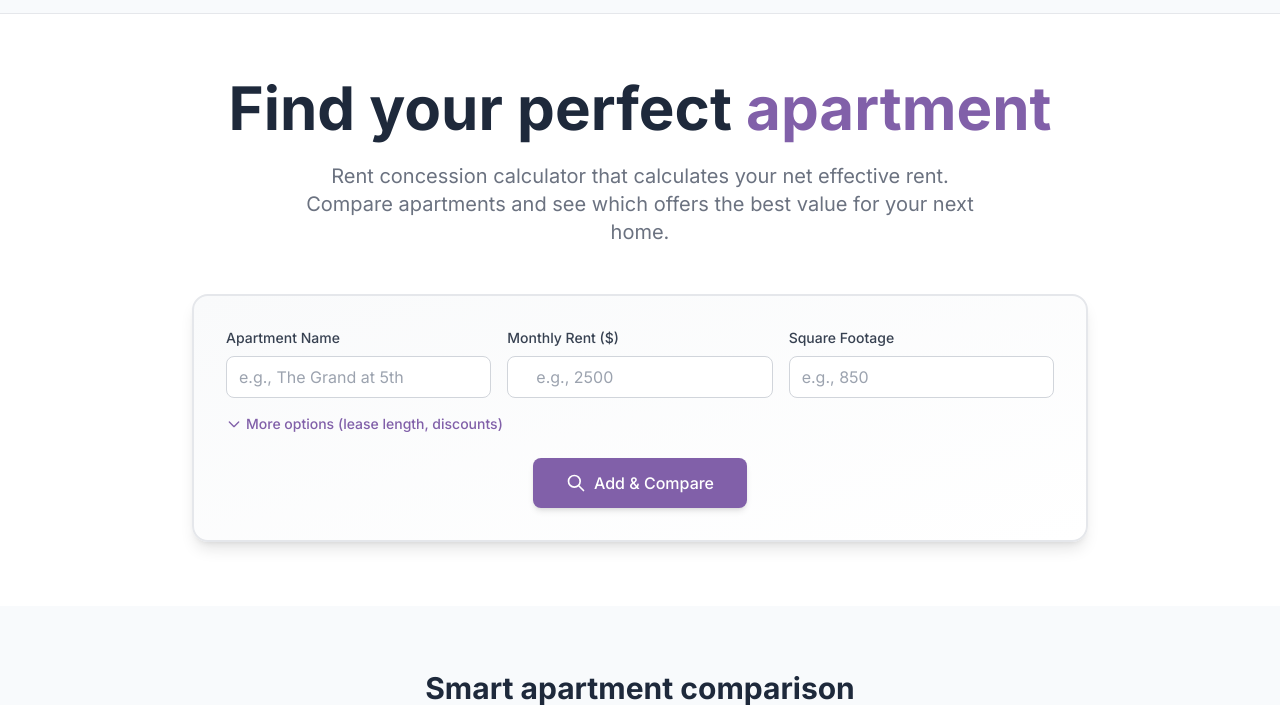
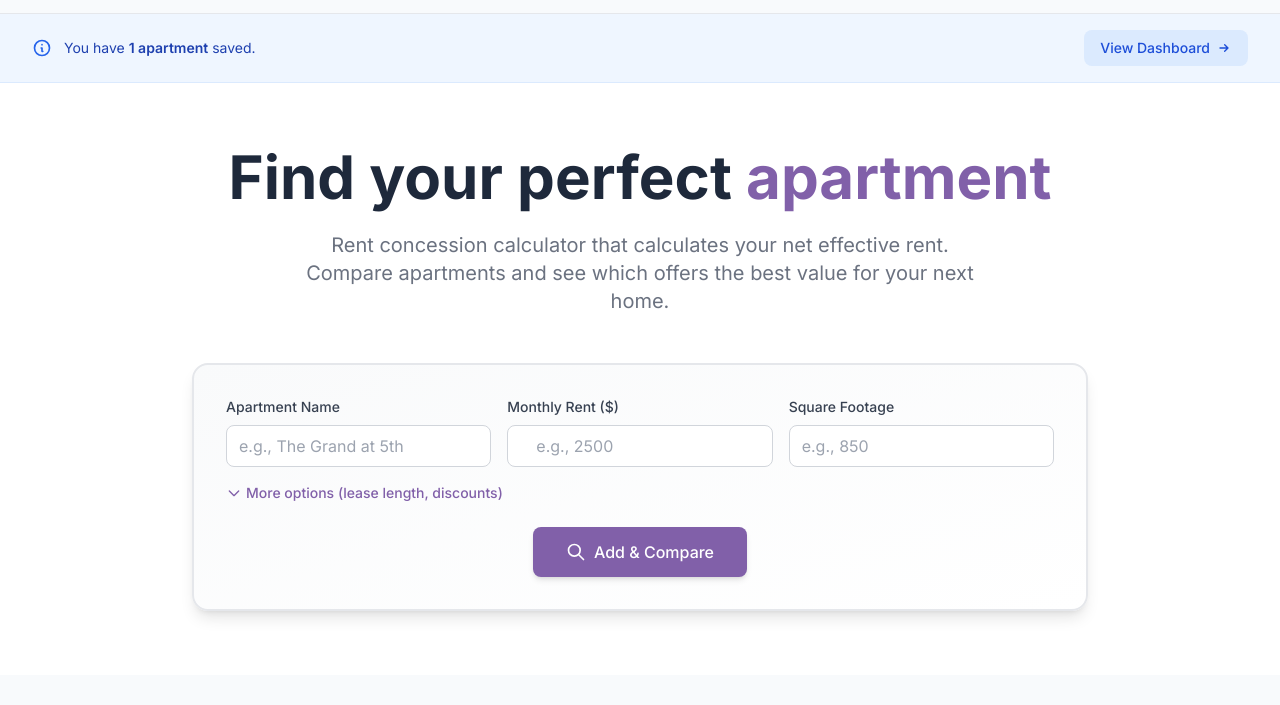
Before and after one commit to taivon/comparison-tools, a Django app: page /apartments/ in a window 1280 px wide. Shown: the part 96-801 px from the top of the page. Run offline with Django 5.2, Linux system fonts and the light colour scheme; a user stored in the database is signed in; tables that the repository leaves empty hold one stand-in row (values such as "Sample post"); some libraries are stand-ins or nearby versions.

Commit message:
Add smart redirect banner for returning users on /apartments/
- Show helpful banner when authenticated users with apartments visit landing page
- Display apartment count with proper pluralization
- Provide quick link to dashboard
- Banner is dismissable and doesn't force redirect
- Users can still scroll down to add more apartments if desired

```diff
--- a/apartments/templates/apartments/index.html
+++ b/apartments/templates/apartments/index.html
@@ -134,6 +134,30 @@
 {% endblock %}
 
 {% block content %}
+<!-- Returning User Banner -->
+{% if user.is_authenticated and apartment_count > 0 %}
+<div class="bg-blue-50 dark:bg-blue-900/20 border-b border-blue-100 dark:border-blue-800">
+    <div class="max-w-7xl mx-auto px-4 sm:px-6 lg:px-8 py-4">
+        <div class="flex items-center justify-between">
+            <div class="flex items-center">
+                <svg class="w-5 h-5 text-blue-600 dark:text-blue-400 mr-3" fill="none" stroke="currentColor" viewBox="0 0 24 24" stroke-width="2">
+                    <path stroke-linecap="round" stroke-linejoin="round" d="M13 16h-1v-4h-1m1-4h.01M21 12a9 9 0 11-18 0 9 9 0 0118 0z"></path>
+                </svg>
+                <p class="text-sm text-blue-800 dark:text-blue-200">
+                    You have <span class="font-semibold">{{ apartment_count }} apartment{{ apartment_count|pluralize }}</span> saved.
+                </p>
+            </div>
+            <a href="{% url 'apartments:dashboard' %}" class="inline-flex items-center px-4 py-2 text-sm font-medium text-blue-700 dark:text-blue-300 bg-blue-100 dark:bg-blue-800/50 hover:bg-blue-200 dark:hover:bg-blue-700/50 rounded-lg transition-colors">
+                View Dashboard
+                <svg class="w-4 h-4 ml-1.5" fill="none" stroke="currentColor" viewBox="0 0 24 24" stroke-width="2">
+                    <path stroke-linecap="round" stroke-linejoin="round" d="M13 7l5 5m0 0l-5 5m5-5H6"></path>
+                </svg>
+            </a>
+        </div>
+    </div>
+</div>
+{% endif %}
+
 <!-- Hero Section - always shown on homepage -->
 <div id="heroSection" class="bg-white">
         <div class="max-w-7xl mx-auto py-16 px-4 sm:px-6 lg:px-8">
```
